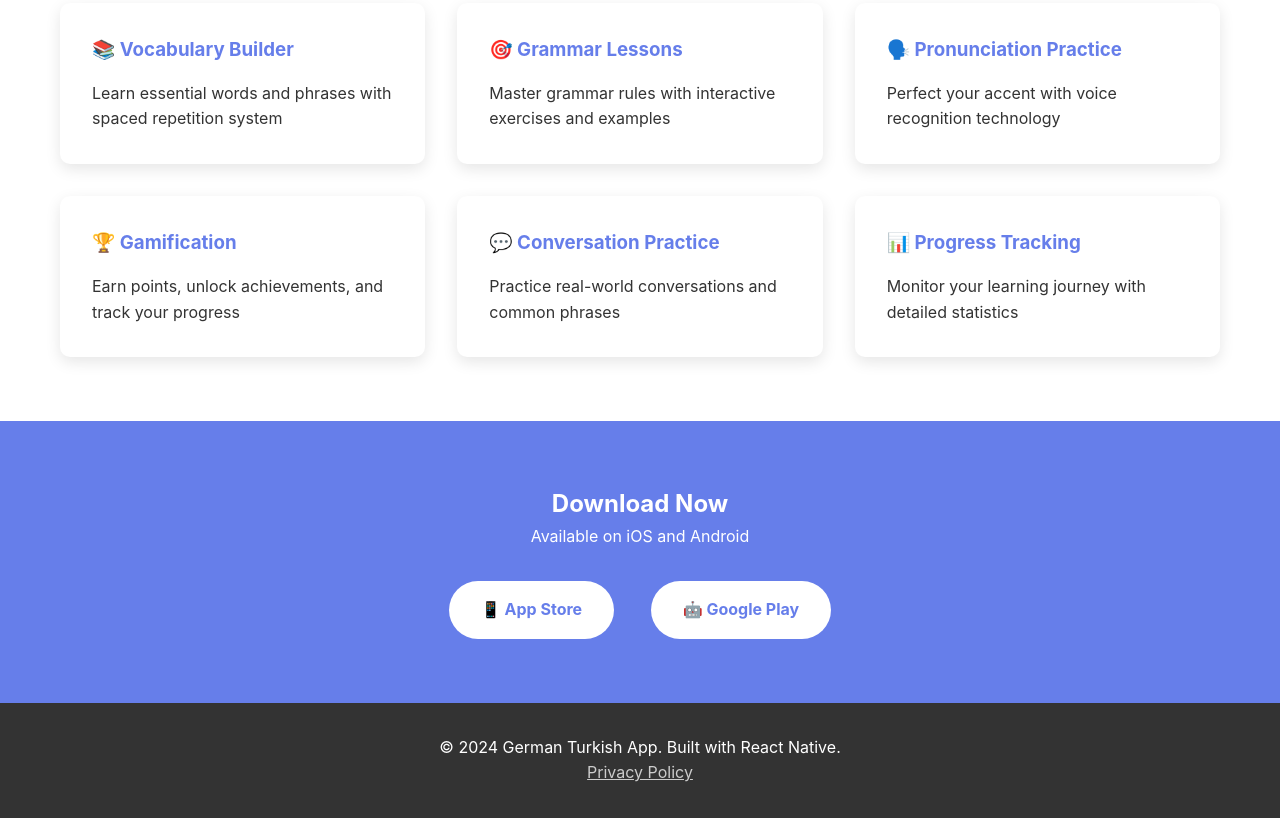
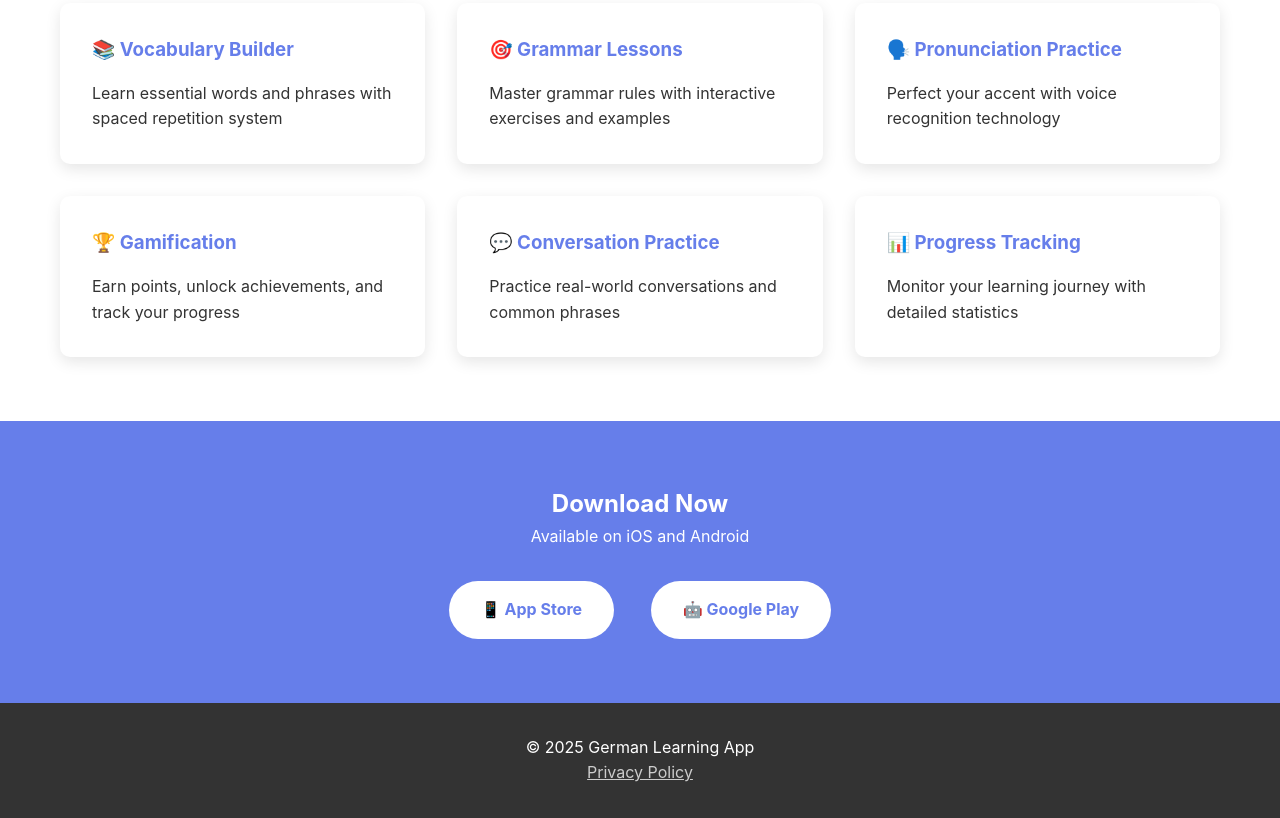
Before and after one commit to ridvanasci/Privacy_Declaration, a plain HTML site: page index.html in a window 1280 px wide. Shown: the part 511-1329 px from the top of the page. Drawn offline with Linux system fonts and the light colour scheme.

Commit message:
Update index.html

```diff
--- a/index.html
+++ b/index.html
@@ -82,7 +82,7 @@
 
     <footer>
         <div class="container">
-            <p>&copy; 2024 German Turkish App. Built with React Native.</p>
+            <p>&copy; 2025 German Learning App</p>
             <p><a href="privacy_policy.html" style="color: #ccc; text-decoration: underline;">Privacy Policy</a></p>
         </div>
     </footer>
```
